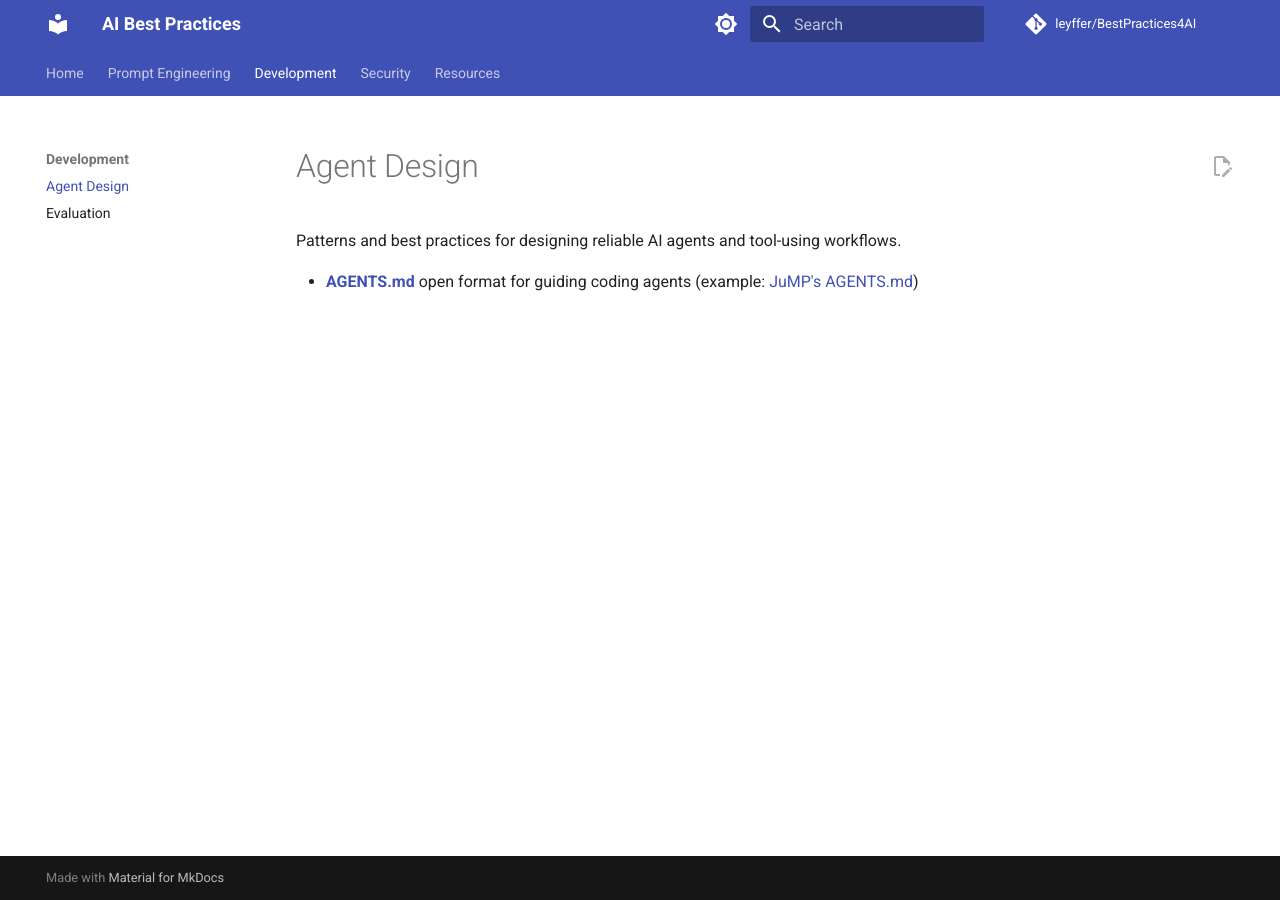
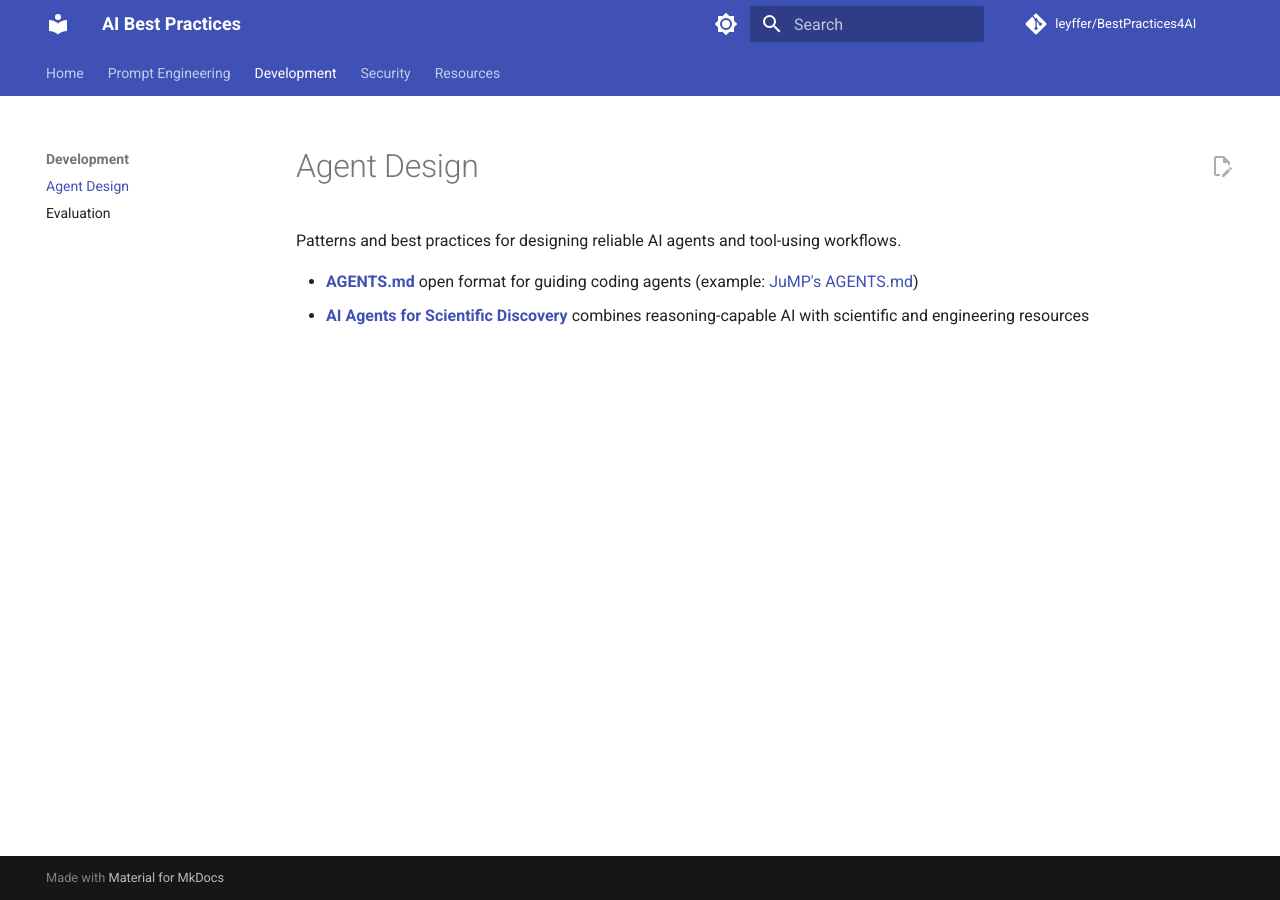
Before and after one commit to leyffer/BestPractices4AI, an MkDocs documentation site: the page built from docs/development/agent-design.md, in a window 1280 px wide. Built offline with MkDocs 1.6.1 and Material for MkDocs 9.7.7, drawn with Linux system fonts in a browser that asks for light colours; comment, search, counter and statistics services are not loaded.

Commit message:
Update agent-design.md

```diff
--- a/docs/development/agent-design.md
+++ b/docs/development/agent-design.md
@@ -3,3 +3,4 @@
 Patterns and best practices for designing reliable AI agents and tool-using workflows.
 
 - **[AGENTS.md](https://agents.md/)** open format for guiding coding agents (example: [JuMP's AGENTS.md](https://github.com/jump-dev/JuMP.jl/blob/master/AGENTS.md))
+- **[AI Agents for Scientific Discovery](https://agents4science.github.io/)** combines reasoning-capable AI with scientific and engineering resources
```
